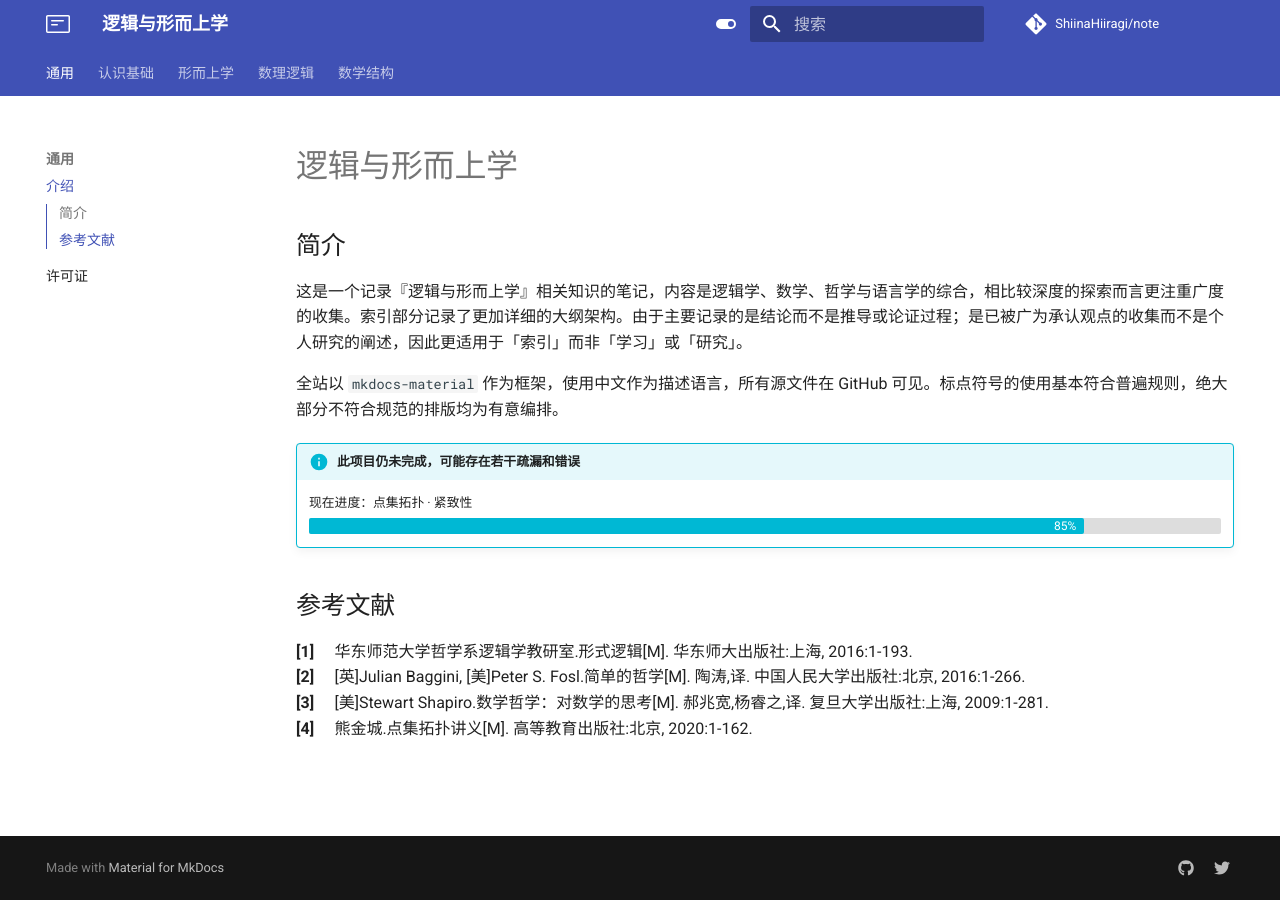
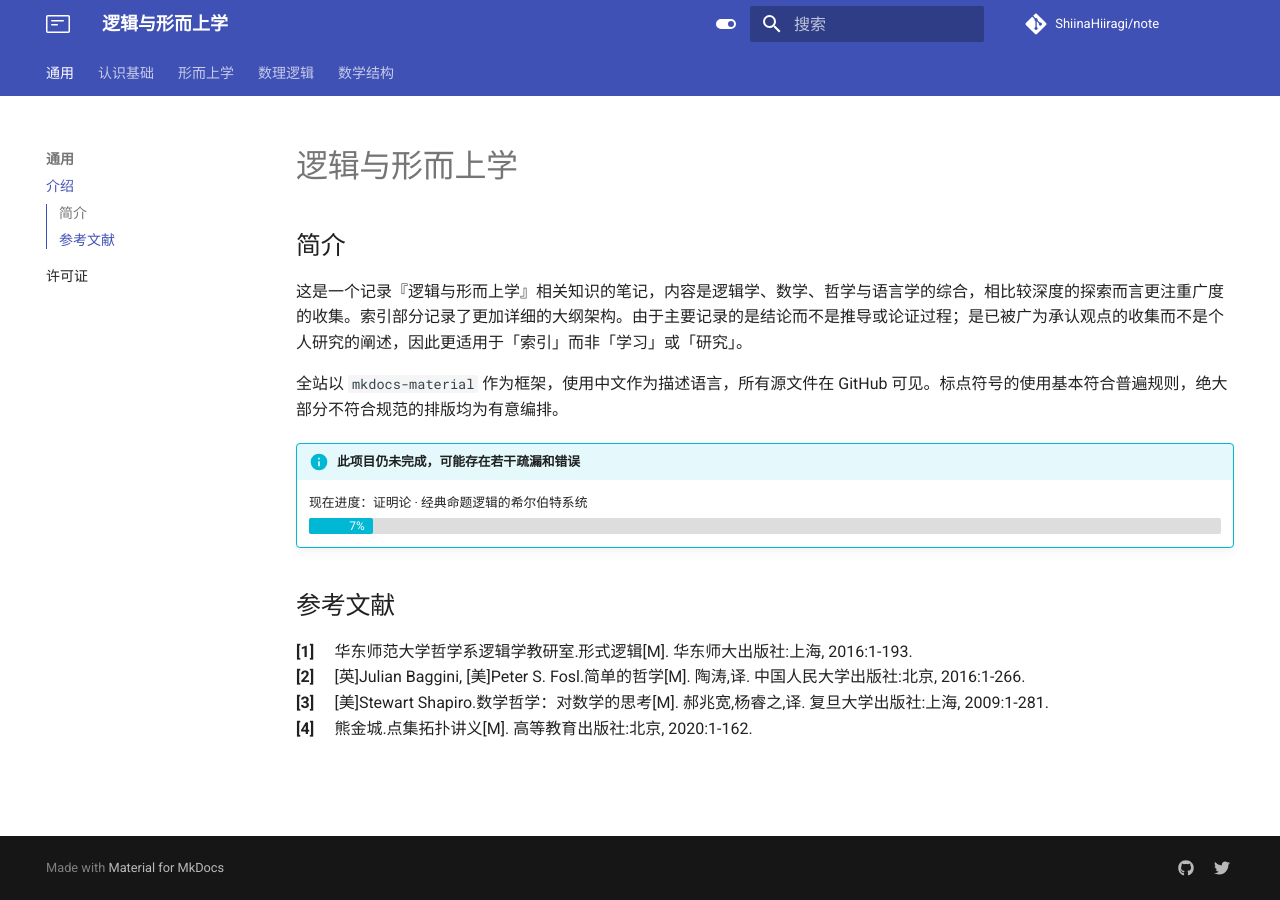
Before and after one commit to ShiinaHiiragi/note, an MkDocs documentation site: the page built from docs/index.md, in a window 1280 px wide. Built offline with MkDocs 1.6.1 and Material for MkDocs 9.7.7, drawn with Linux system fonts in a browser that asks for light colours; comment, search, counter and statistics services are not loaded.

Commit message:
switch new type

```diff
--- a/docs/index.md
+++ b/docs/index.md
@@ -6,9 +6,9 @@
 全站以 `mkdocs-material` 作为框架，使用中文作为描述语言，所有源文件在 GitHub 可见。标点符号的使用基本符合普遍规则，绝大部分不符合规范的排版均为有意编排。
 
 !!! info "此项目仍未完成，可能存在若干疏漏和错误"
-    <label> 现在进度：点集拓扑 · 紧致性 </label>
+    <label> 现在进度：证明论 · 经典命题逻辑的希尔伯特系统 </label>
     <div class="progress-container">
-        <div class="progress-percentage" style="width: 85%;"> 85% </div>
+        <div class="progress-percentage" style="width: 7%;"> 7% </div>
     </div>
 
 ## 参考文献
```
Also changed, not shown: docs/math/top/prop.md (+4 -0 lines).
